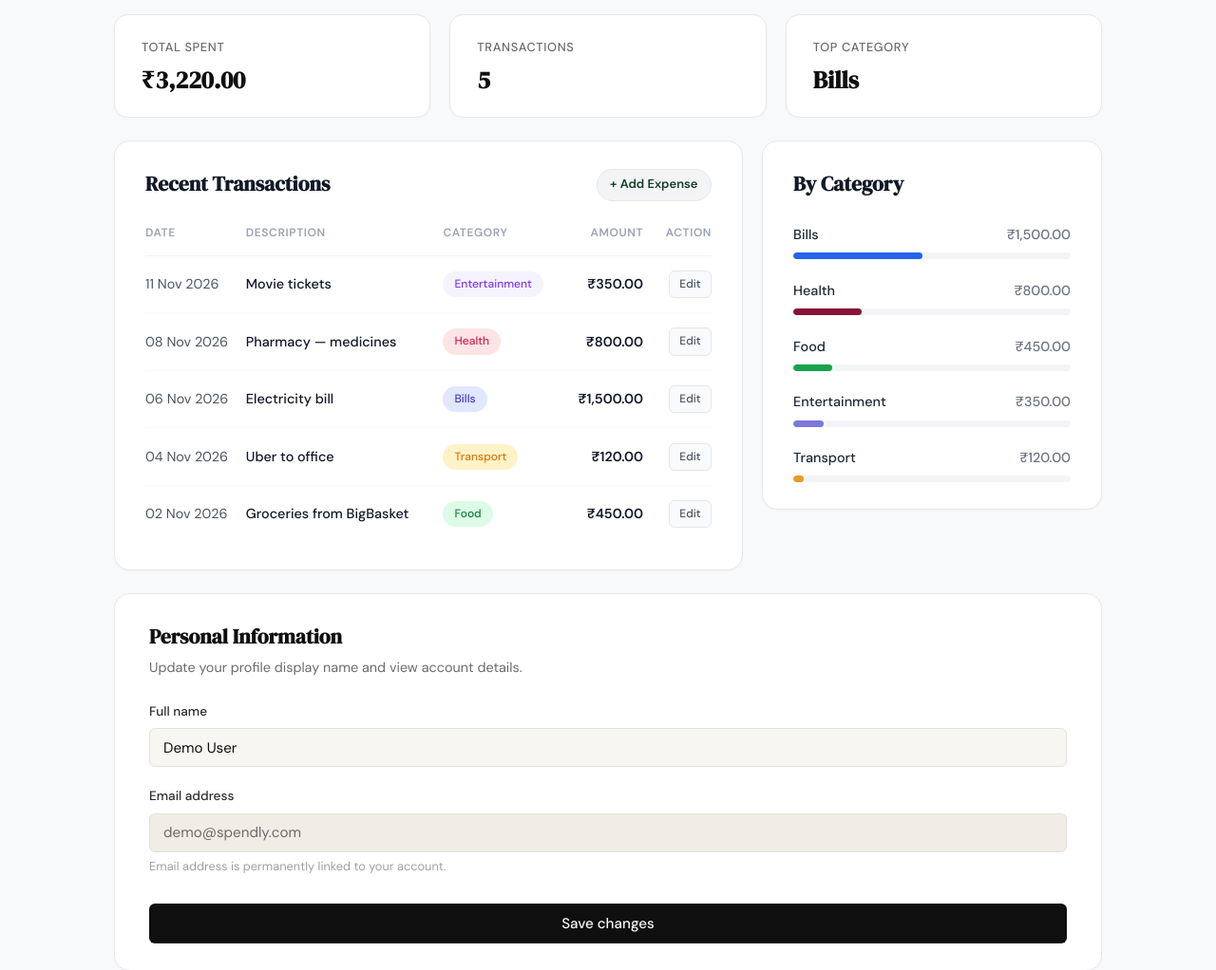
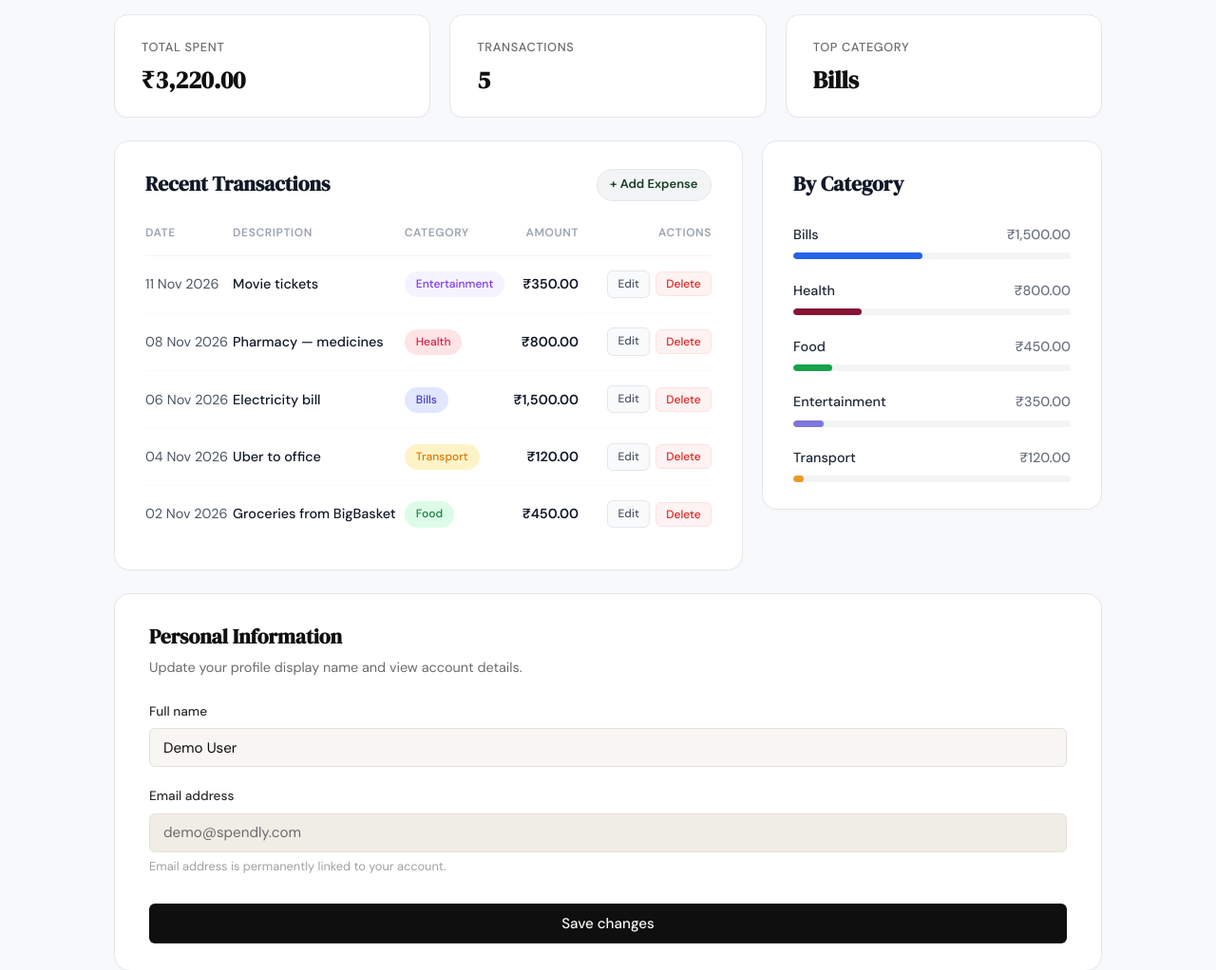
Before and after one commit to Swujjwal/expendly-, a Flask app: page /profile in a window 1280 px wide. Shown: the part 369-1391 px from the top of the page at 95% size. Run offline with Flask 3, Linux system fonts and the light colour scheme; the visitor is signed in with stand-in values (Sample User, id 1); data comes from the database, SQL or seed files in the repository.

Commit message:
delete expense

```diff
--- a/expense-tracker/app.py
+++ b/expense-tracker/app.py
@@ -1,13 +1,14 @@
 import os
 from datetime import datetime, date, timedelta
-from flask import Flask, render_template, request, redirect, url_for, session, jsonify
+from flask import Flask, render_template, request, redirect, url_for, session, jsonify, flash
 from werkzeug.security import generate_password_hash, check_password_hash
 from database.db import (
     init_db, seed_db, get_user_by_email, create_user,
     get_user_by_id, update_user_name, get_user_stats,
     get_user_expenses, get_category_breakdown,
     get_standard_categories, create_expense,
-    get_user_expense_by_id, update_expense
+    get_user_expense_by_id, update_expense,
+    delete_expense as db_delete_expense
 )
 
 app = Flask(__name__)
@@ -436,19 +437,37 @@ def edit_expense(id):
     )
 
 
-@app.route("/expenses/<int:id>/delete")
+@app.route("/expenses/<int:id>/delete", methods=["POST"])
 def delete_expense(id):
-    return "Delete expense — coming in Step 9"
+    user_id = session.get("user_id")
+    if not user_id:
+        return redirect(url_for("login"))
+
+    success = db_delete_expense(expense_id=id, user_id=user_id)
+    if not success:
+        return "Expense not found", 404
+
+    flash("Expense deleted successfully.", "success")
+    return redirect(url_for("profile"))
 
 
 # ------------------------------------------------------------------ #
 # SECTION 1: Transaction History Routes (Subagent 1)                 #
 # ------------------------------------------------------------------ #
-@app.route("/api/expenses/<int:id>", methods=["GET", "PUT"])
+@app.route("/api/expenses/<int:id>", methods=["GET", "PUT", "DELETE"])
 def api_expense_detail(id):
     user_id = session.get("user_id")
     if not user_id:
         return jsonify({"error": "Authentication required"}), 401
+
+    if request.method == "DELETE":
+        success = db_delete_expense(expense_id=id, user_id=user_id)
+        if not success:
+            return jsonify({"error": "Expense not found"}), 404
+        return jsonify({
+            "message": "Expense deleted successfully",
+            "id": id
+        }), 200
 
     expense = get_user_expense_by_id(expense_id=id, user_id=user_id)
     if not expense:
--- a/expense-tracker/database/db.py
+++ b/expense-tracker/database/db.py
@@ -193,6 +193,7 @@ def update_user_name(user_id, name):
         return cursor.rowcount > 0
     finally:
         conn.close()
+
 
 
 def get_user_stats(user_id, start_date=None, end_date=None):
@@ -411,3 +412,29 @@ def update_expense(expense_id, user_id, amount, category, date, description=None
         return cursor.rowcount > 0
     finally:
         conn.close()
+
+
+def delete_expense(expense_id, user_id):
+    """Delete an expense record belonging to a specific user.
+
+    Parameters:
+        expense_id (int): Primary key ID of the expense to delete.
+        user_id (int): Foreign key ID of the authenticated user.
+
+    Returns:
+        bool: True if an expense was deleted, False if record not found or unauthorized.
+    """
+    conn = get_db()
+    cursor = conn.cursor()
+    try:
+        cursor.execute(
+            """
+            DELETE FROM expenses
+            WHERE id = ? AND user_id = ?;
+            """,
+            (expense_id, user_id)
+        )
+        conn.commit()
+        return cursor.rowcount > 0
+    finally:
+        conn.close()
--- a/expense-tracker/static/css/style.css
+++ b/expense-tracker/static/css/style.css
@@ -1675,14 +1675,27 @@ a { color: inherit; text-decoration: none; }
 }
 
 /* ------------------------------------------------------------------ */
-/* Step 8: Edit Expense & Table Action Column Styles                  */
+/* Step 8 & 9: Edit & Delete Expense Table Action Column Styles       */
 /* ------------------------------------------------------------------ */
 
 .recent-tx-table th.th-actions,
 .recent-tx-table td.td-actions {
     text-align: right;
     white-space: nowrap;
-    width: 72px;
+    width: 140px;
+}
+
+.td-actions {
+    display: inline-flex;
+    align-items: center;
+    justify-content: flex-end;
+    gap: 0.35rem;
+}
+
+.inline-delete-form {
+    display: inline-block;
+    margin: 0;
+    padding: 0;
 }
 
 .btn-table-edit {
@@ -1703,3 +1716,44 @@ a { color: inherit; text-decoration: none; }
     color: #ffffff !important;
     border-color: #143e26;
 }
+
+.btn-table-delete {
+    font-size: 0.75rem;
+    font-weight: 500;
+    padding: 0.25rem 0.65rem;
+    border-radius: 6px;
+    border: 1px solid #fee2e2;
+    background: #fef2f2;
+    color: #dc2626 !important;
+    cursor: pointer;
+    line-height: normal;
+    font-family: inherit;
+    transition: all 0.15s ease;
+    display: inline-block;
+}
+
+.btn-table-delete:hover {
+    background: #dc2626;
+    color: #ffffff !important;
+    border-color: #dc2626;
+}
+
+.btn-delete-expense {
+    padding: 0.75rem 1.25rem;
+    font-size: 0.9rem;
+    font-weight: 500;
+    color: #dc2626 !important;
+    background: #fef2f2;
+    border: 1px solid #fee2e2;
+    border-radius: 8px;
+    cursor: pointer;
+    transition: all 0.15s ease;
+    font-family: inherit;
+    margin-left: auto;
+}
+
+.btn-delete-expense:hover {
+    background: #dc2626;
+    color: #ffffff !important;
+    border-color: #dc2626;
+}
--- a/expense-tracker/templates/base.html
+++ b/expense-tracker/templates/base.html
@@ -32,6 +32,15 @@
     </nav>
 
     <main class="main-content">
+        {% with messages = get_flashed_messages(with_categories=true) %}
+            {% if messages %}
+                <div class="flash-messages-container" style="max-width: 1040px; margin: 1rem auto 0; padding: 0 1.5rem;">
+                    {% for category, message in messages %}
+                        <div class="alert-{{ category }} flash-message">{{ message }}</div>
+                    {% endfor %}
+                </div>
+            {% endif %}
+        {% endwith %}
         {% block content %}{% endblock %}
     </main>
 
--- a/expense-tracker/templates/edit_expense.html
+++ b/expense-tracker/templates/edit_expense.html
@@ -63,7 +63,10 @@
                 <div class="form-actions-row">
                     <button type="submit" class="btn-submit btn-save-expense">Save Changes</button>
                     <a href="{{ url_for('profile') }}" class="btn-cancel">Cancel</a>
+                    <button type="submit" form="deleteExpenseForm" class="btn-delete-expense" title="Delete this expense">Delete</button>
                 </div>
+            </form>
+            <form id="deleteExpenseForm" method="POST" action="{{ url_for('delete_expense', id=expense.id) }}" onsubmit="return confirm('Are you sure you want to delete this expense? This action cannot be undone.');" style="display: none;">
             </form>
         </div>
 
--- a/expense-tracker/templates/profile.html
+++ b/expense-tracker/templates/profile.html
@@ -80,7 +80,7 @@
                             <th>DESCRIPTION</th>
                             <th>CATEGORY</th>
                             <th class="th-amount">AMOUNT</th>
-                            <th class="th-actions">ACTION</th>
+                            <th class="th-actions">ACTIONS</th>
                         </tr>
                     </thead>
                     <tbody id="recentTransactionsBody">
@@ -95,6 +95,9 @@
                                 <td class="td-amount">₹{{ "{:,.2f}".format(exp.amount) }}</td>
                                 <td class="td-actions">
                                     <a href="{{ url_for('edit_expense', id=exp.id) }}" class="btn-table-edit" title="Edit transaction">Edit</a>
+                                    <form method="POST" action="{{ url_for('delete_expense', id=exp.id) }}" class="inline-delete-form" onsubmit="return confirm('Are you sure you want to delete this expense?');">
+                                        <button type="submit" class="btn-table-delete" title="Delete transaction">Delete</button>
+                                    </form>
                                 </td>
                             </tr>
                             {% endfor %}
@@ -374,6 +377,9 @@ function renderRecentTransactions(expenses) {
             <td class="td-amount">${formattedAmount}</td>
             <td class="td-actions">
                 <a href="/expenses/${expenseId}/edit" class="btn-table-edit" title="Edit transaction">Edit</a>
+                <form method="POST" action="/expenses/${expenseId}/delete" class="inline-delete-form" onsubmit="return confirm('Are you sure you want to delete this expense?');">
+                    <button type="submit" class="btn-table-delete" title="Delete transaction">Delete</button>
+                </form>
             </td>
         </tr>`;
     }).join("");
```
Also changed, not shown: tests/test_delete_expense.py (added, +219 -0 lines), .anitigravity/specs/09-delete-expense.md (added), .antigravity/specs/09-delete-expense.md (added).
